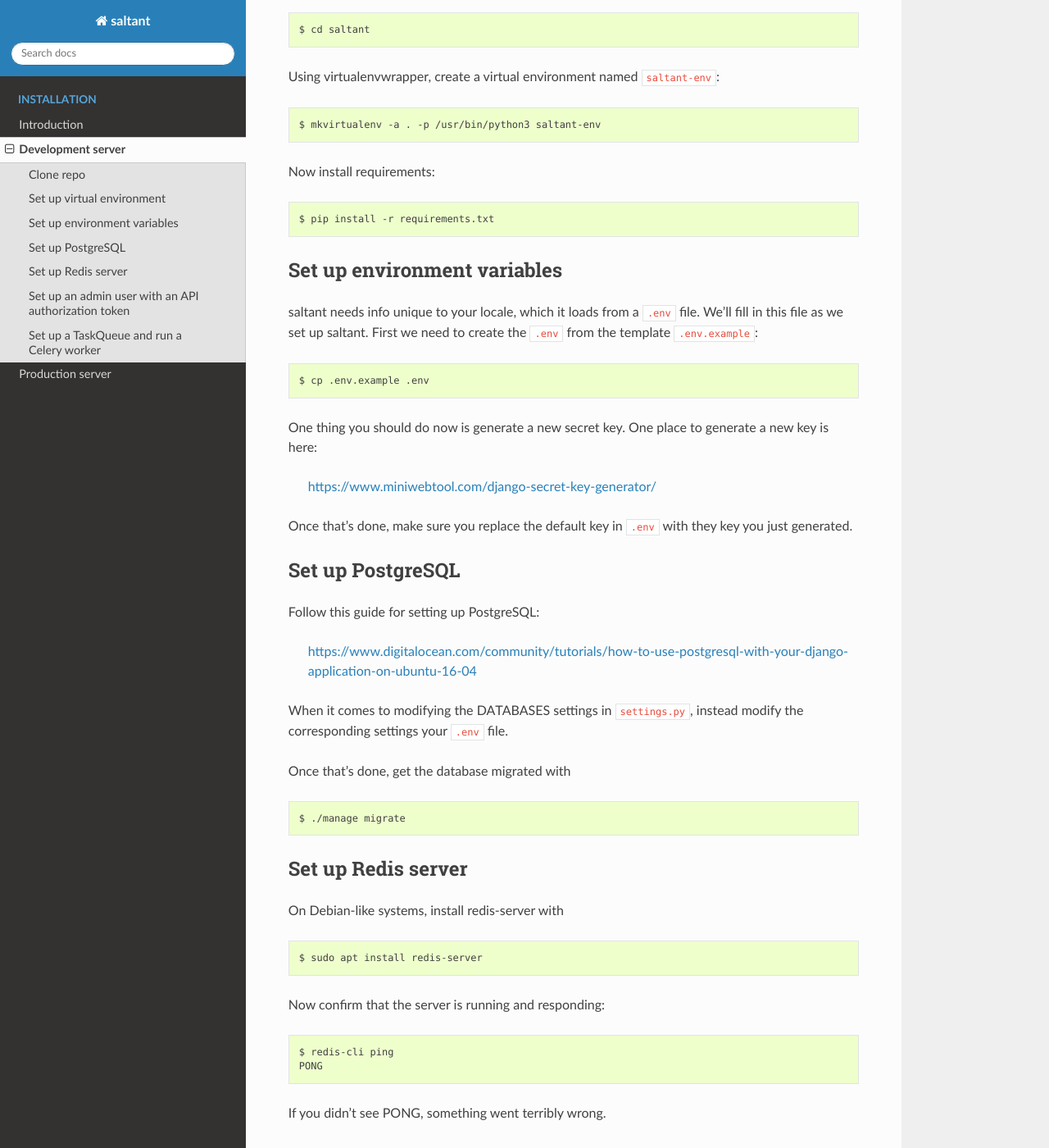
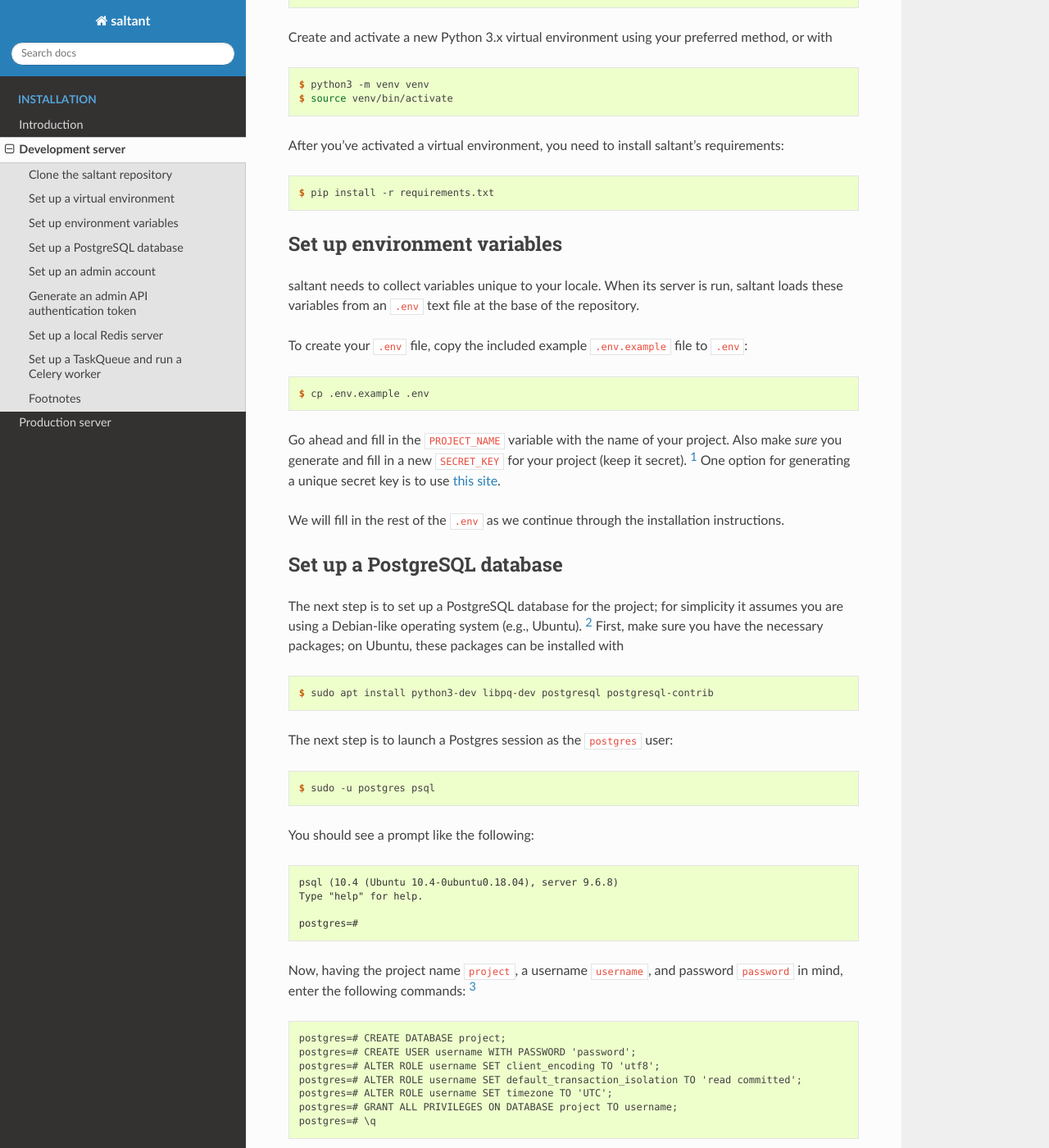
Before and after one commit to saltant-org/saltant, a Sphinx documentation site: the page built from docs/source/installation/development.rst, in a window 1280 px wide and 1400 px high, scrolled down 582 px. Shown: the whole window at 82% size. Built offline with Sphinx 7.4.7 and the Read the Docs theme 2.0.0, drawn with Linux system fonts in a browser that asks for light colours; some of the changed text lies outside the part shown.

Commit message:
Write proper instructions for running dev server

```diff
--- a/docs/source/installation/development.rst
+++ b/docs/source/installation/development.rst
@@ -1,89 +1,110 @@
 Development server
 ==================
 
-What follows is a rough draft for how to get started with a local
-saltant server.
+.. highlight:: console
 
-Clone repo
-----------
+Clone the saltant repository
+----------------------------
 
-Clone the saltant repo. With HTTPS::
+The first thing you need to do is clone the saltant repository. With
+HTTPS, do this with ::
 
     $ git clone https://github.com/mwiens91/saltant.git
 
-With SSH::
+Or with SSH, do it with ::
 
     $ git clone git@github.com:mwiens91/saltant.git
 
-Set up virtual environment
---------------------------
+Set up a virtual environment
+----------------------------
 
-First, enter the repositories directory::
+Next we need to set up saltant's environment. First, enter the
+repository's directory::
 
     $ cd saltant
 
-Using virtualenvwrapper, create a virtual environment named
-``saltant-env``::
+Create and activate a new Python 3.x virtual environment using your
+preferred method, or with ::
 
-    $ mkvirtualenv -a . -p /usr/bin/python3 saltant-env
+    $ python3 -m venv venv
+    $ source venv/bin/activate
 
-Now install requirements::
+After you've activated a virtual environment, you need to install
+saltant's requirements::
 
     $ pip install -r requirements.txt
 
 Set up environment variables
 ----------------------------
 
-saltant needs info unique to your locale, which it loads from a ``.env``
-file. We'll fill in this file as we set up saltant. First we need to
-create the ``.env`` from the template ``.env.example``::
+saltant needs to collect variables unique to your locale. When its
+server is run, saltant loads these variables from an ``.env`` text file
+at the base of the repository.
+
+To create your ``.env`` file, copy the included example ``.env.example``
+file to ``.env``::
 
     $ cp .env.example .env
 
-One thing you should do now is generate a new secret key. One place to
-generate a new key is here:
+Go ahead and fill in the ``PROJECT_NAME`` variable with the name of your
+project.  Also make *sure* you generate and fill in a new ``SECRET_KEY``
+for your project (keep it secret). [#secretkey]_ One option for
+generating a unique secret key is to use `this site
+<https://www.miniwebtool.com/django-secret-key-generator/>`_.
 
-    https://www.miniwebtool.com/django-secret-key-generator/
+We will fill in the rest of the ``.env`` as we continue through the
+installation instructions.
 
-Once that's done, make sure you replace the default key in ``.env`` with
-they key you just generated.
+Set up a PostgreSQL database
+----------------------------
 
-Set up PostgreSQL
------------------
+The next step is to set up a PostgreSQL database for the project; for
+simplicity it assumes you are using a Debian-like operating system
+(e.g., Ubuntu). [#postgres_reference]_ First, make sure you have the
+necessary packages; on Ubuntu, these packages can be installed with ::
 
-Follow this guide for setting up PostgreSQL:
+    $ sudo apt install python3-dev libpq-dev postgresql postgresql-contrib
 
-    https://www.digitalocean.com/community/tutorials/how-to-use-postgresql-with-your-django-application-on-ubuntu-16-04
+The next step is to launch a Postgres session as the ``postgres`` user::
 
-When it comes to modifying the DATABASES settings in ``settings.py``,
-instead modify the corresponding settings your ``.env`` file.
+    $ sudo -u postgres psql
 
-Once that's done, get the database migrated with ::
+You should see a prompt like the following::
+
+    psql (10.4 (Ubuntu 10.4-0ubuntu0.18.04), server 9.6.8)
+    Type "help" for help.
+
+    postgres=#
+
+Now, having the project name ``project``, a username ``username``, and
+password ``password`` in mind, enter the following commands:
+[#postgres_commands]_
+
+.. code-block:: none
+
+    postgres=# CREATE DATABASE project;
+    postgres=# CREATE USER username WITH PASSWORD 'password';
+    postgres=# ALTER ROLE username SET client_encoding TO 'utf8';
+    postgres=# ALTER ROLE username SET default_transaction_isolation TO 'read committed';
+    postgres=# ALTER ROLE username SET timezone TO 'UTC';
+    postgres=# GRANT ALL PRIVILEGES ON DATABASE project TO username;
+    postgres=# \q
+
+Once that's done fill in the corresponding variables (``DATABASE_NAME``,
+``DATABASE_USER``, and ``DATABASE_USER_PASSWORD``) in your ``.env``.
+
+Migrate in saltant's database schema with ::
 
     $ ./manage migrate
 
-Set up Redis server
--------------------
+Set up an admin account
+-----------------------
 
-On Debian-like systems, install redis-server with ::
-
-    $ sudo apt install redis-server
-
-Now confirm that the server is running and responding::
-
-    $ redis-cli ping
-    PONG
-
-If you didn't see PONG, something went terribly wrong.
-
-Set up an admin user with an API authorization token
-----------------------------------------------------
-
-Create the admin user with ::
+Create an admin user by running the following::
 
     $ ./manage createsuperuser
 
-You will then be prompted for your username, email, and password::
+You should be prompted for your username, email, and password::
 
     Username (leave blank to use 'matt'):
     Email address: matt@email.com
@@ -91,12 +112,21 @@
     Password (again):
     Superuser created successfully.
 
-Now we need to create an API authorization token for the admin user.
-First enter the Django shell with ::
+Note that the Django admin user credentials are completely independent
+of the credentials for the PostgreSQL user associated with your
+project's database.
+
+Generate an admin API authentication token
+------------------------------------------
+
+Now we need to create an API authentication token for the admin user we
+just created.  First enter the Django shell with ::
 
     $ ./manage shell
 
-You should then see a prompt that looks like so::
+You should then see a prompt that looks like so:
+
+.. code-block:: python3
 
     Python 3.6.5 (default, Apr  1 2018, 05:46:30)
     Type 'copyright', 'credits' or 'license' for more information
@@ -104,11 +134,13 @@
 
     In [1]:
 
-Great! This shell is enhanced with IPython, so you can use features like
-tab completion to make your life easier.
+Great! This shell is enhanced with IPython, so we can use features like
+tab completion to make our life easier.
 
-To generate and print an API authorization token for the admin user,
-enter the following at the Django shell::
+To generate and print an API authentication token for the admin user,
+enter the following in the Django shell you just opened:
+
+.. code-block:: python3
 
     Python 3.6.5 (default, Apr  1 2018, 05:46:30)
     Type 'copyright', 'credits' or 'license' for more information
@@ -126,19 +158,41 @@
     9840c08189e030873387a73b90ada981885010dd
 
 In this example, ``9840c08189e030873387a73b90ada981885010dd`` would be
-the authorization key generated. Assign this key to the
-``ADMIN_AUTH_TOKEN`` variable in your ``.env``.
+the API authentication token that was generated. Set the
+``ADMIN_AUTH_TOKEN`` variable in your ``.env`` to the value of this
+token.
+
+Set up a local Redis server
+---------------------------
+
+On Debian-like systems, setting up a local Redis server is dead simple.
+Simply run ::
+
+    $ sudo apt install redis-server
+
+and then confirm that the server is running and responding with::
+
+    $ redis-cli ping
+    PONG
+
+where ``PONG`` is the response from the ``ping`` command.
+
+The Redis server is used as a message broker to talk to workers that
+consume the tasks that are created with saltant.
 
 Set up a TaskQueue and run a Celery worker
 ------------------------------------------
 
-First, define where local Celery workers should store log files and
-Singularity images by filling in ``WORKER_LOGS_DIRECTORY`` and
-``WORKER_SINGULARITY_IMAGES_DIRECTORY`` in your ``.env``.
+Define where local Celery workers should store log files and Singularity
+images by setting the ``WORKER_LOGS_DIRECTORY`` and
+``WORKER_SINGULARITY_IMAGES_DIRECTORY`` variables in your ``.env``.
 
-Now we need to launch a Celery worker to receive tasks, but before we do
+Now we need to launch a Celery worker to consume tasks, but before we do
 that we need to register a TaskQueue for our worker. To create the
-TaskQueue, launch the Django shell again and enter the following::
+TaskQueue, launch the Django shell again and enter the following
+commands:
+
+.. code-block:: python3
 
     Python 3.6.5 (default, Apr  1 2018, 05:46:30)
     Type 'copyright', 'credits' or 'license' for more information
@@ -151,7 +205,22 @@
        ...:
     Out[2]: <TaskQueue: default>
 
-Now, to run a Celery worker to consume from the queue we named
+Now, to run a Celery worker to consume from the queue named
 ``default``, run ::
 
     $ celery worker -A saltant -Q default
+
+Footnotes
+---------
+
+.. Footnotes
+.. [#secretkey] The secret key is used for cyptographic signing.
+   See https://docs.djangoproject.com/en/2.0/ref/settings/#secret-key
+   for details.
+.. [#postgres_reference] The instructions for setting up PostgreSQL are
+   adapted from
+   https://www.digitalocean.com/community/tutorials/how-to-use-postgresql-with-your-django-application-on-ubuntu-16-04
+   .
+.. [#postgres_commands] See
+   https://docs.djangoproject.com/en/2.1/ref/databases/#optimizing-postgresql-s-configuration
+   for more context on these commands.
```
Also changed, not shown: docs/source/index.rst (+8 -10 lines).
